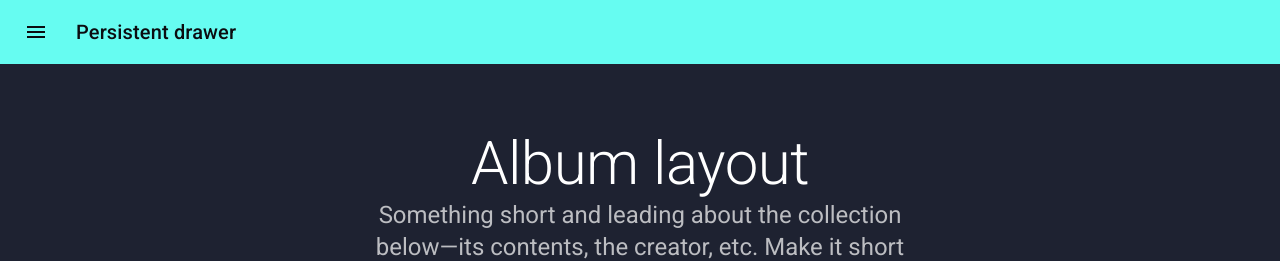
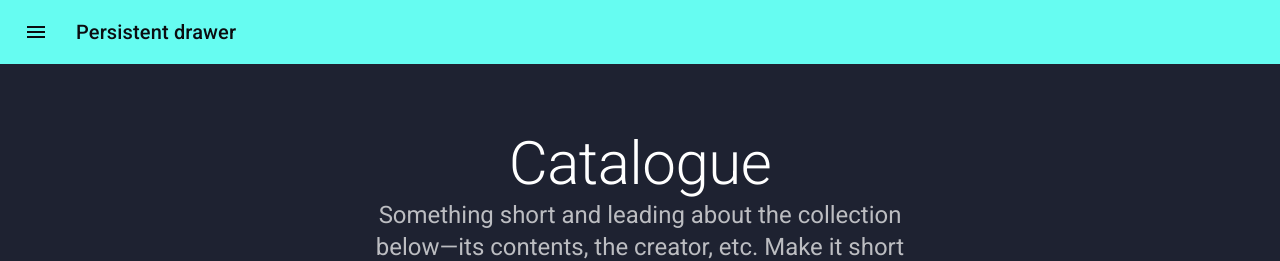
Before and after one commit to muskanvaswan/next-material-ui, a Next.js app: page /shop in a window 1280 px wide. Shown: the top 261 px of the page. Built offline with nearby package versions, Linux system fonts and the light colour scheme.

Commit message:
adding correct heading

```diff
--- a/src/components/Shop/Hero.js
+++ b/src/components/Shop/Hero.js
@@ -31,7 +31,7 @@ export default function Hero(){
     <div className={classes.heroContent} id="hero">
       <Container maxWidth="sm">
         <Typography component="h1" variant="h2" align="center" color="textPrimary" >
-          Album layout
+          Catalogue
         </Typography>
         <Typography variant="h5" align="center" color="textSecondary" paragraph>
           Something short and leading about the collection below—its contents, the creator, etc.
```
